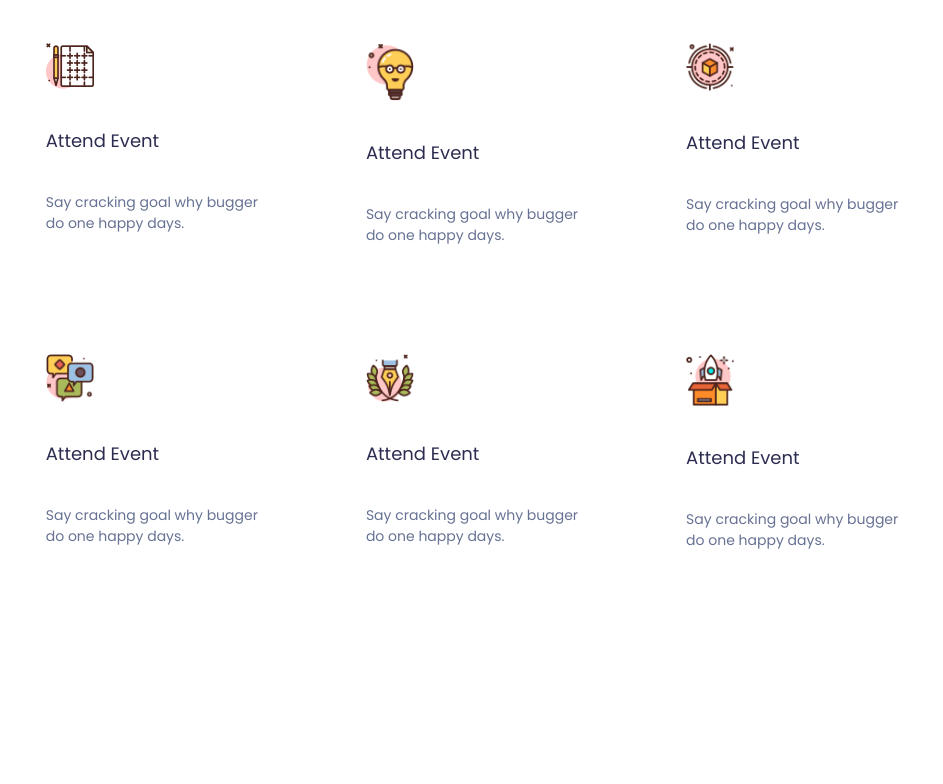
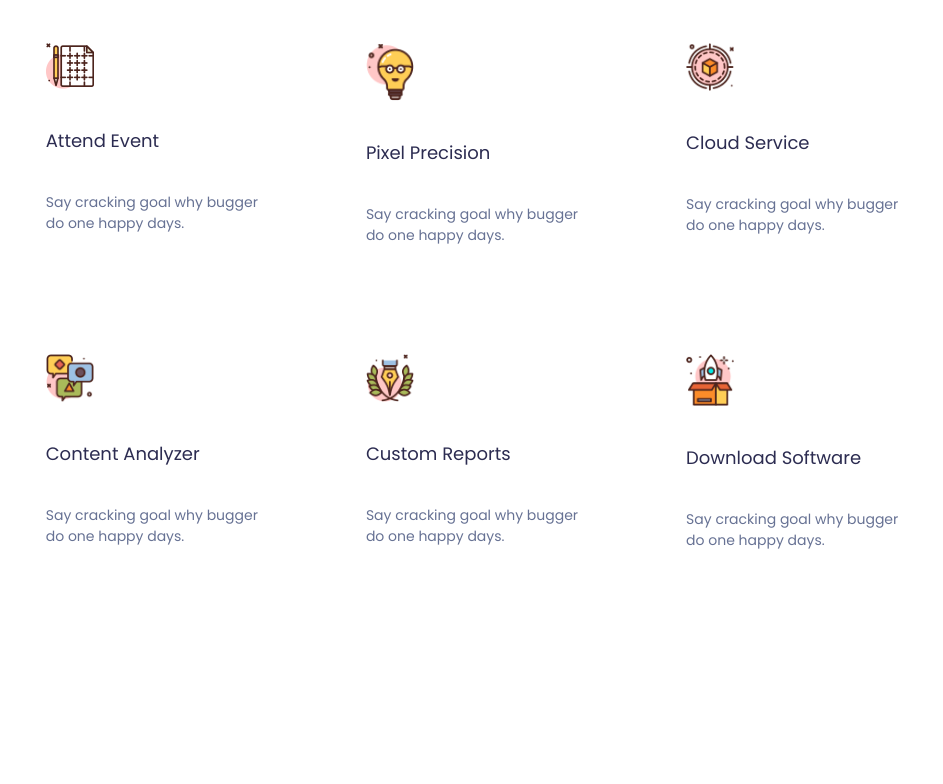
Before and after one commit to dimasrzkm/UI-WebDesign, a website: page public/index.html in a window 1280 px wide. Shown: the part 1740-2524 px from the top of the page, without its empty margins (168-1111 px from the left). Drawn offline with nearby package versions, Linux system fonts and the light colour scheme; no server answers.

Commit message:
fix title per service

```diff
--- a/public/index.html
+++ b/public/index.html
@@ -89,7 +89,7 @@
               alt="pixel_precision"
               class="thumbnail"
             />
-            <h3>Attend Event</h3>
+            <h3>Pixel Precision</h3>
             <p>
               Say cracking goal why bugger<br />
               do one happy days.
@@ -101,7 +101,7 @@
               alt="cloud_service"
               class="thumbnail"
             />
-            <h3>Attend Event</h3>
+            <h3>Cloud Service</h3>
             <p>
               Say cracking goal why bugger<br />
               do one happy days.
@@ -113,7 +113,7 @@
               alt="content_analyzer"
               class="thumbnail"
             />
-            <h3>Attend Event</h3>
+            <h3>Content Analyzer</h3>
             <p>
               Say cracking goal why bugger<br />
               do one happy days.
@@ -125,7 +125,7 @@
               alt="custom_reports"
               class="thumbnail"
             />
-            <h3>Attend Event</h3>
+            <h3>Custom Reports</h3>
             <p>
               Say cracking goal why bugger<br />
               do one happy days.
@@ -137,7 +137,7 @@
               alt="download_software"
               class="thumbnail"
             />
-            <h3>Attend Event</h3>
+            <h3>Download Software</h3>
             <p>
               Say cracking goal why bugger<br />
               do one happy days.
```
